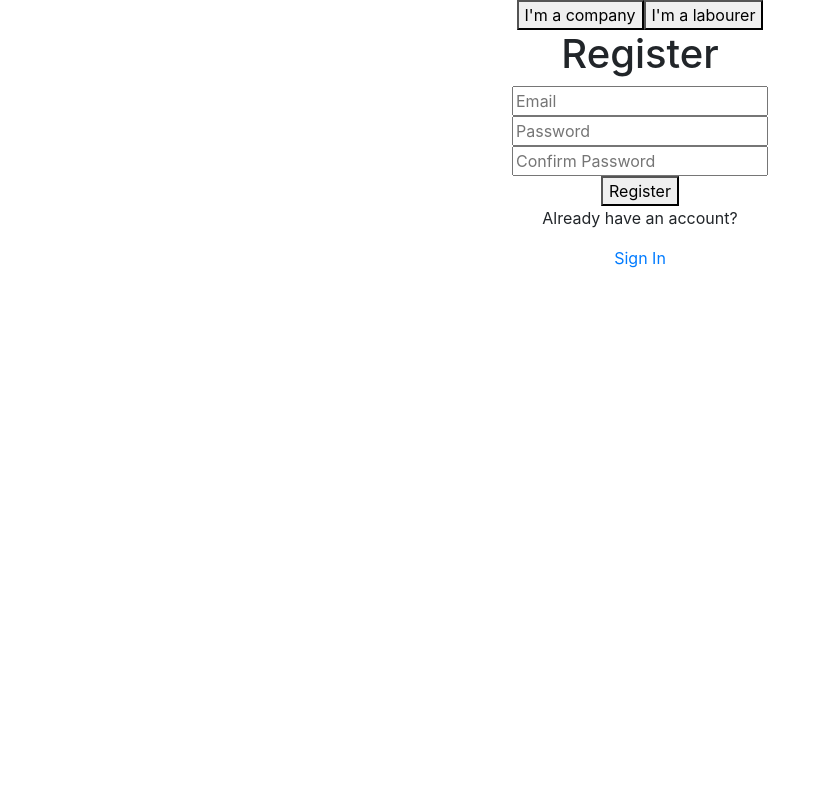
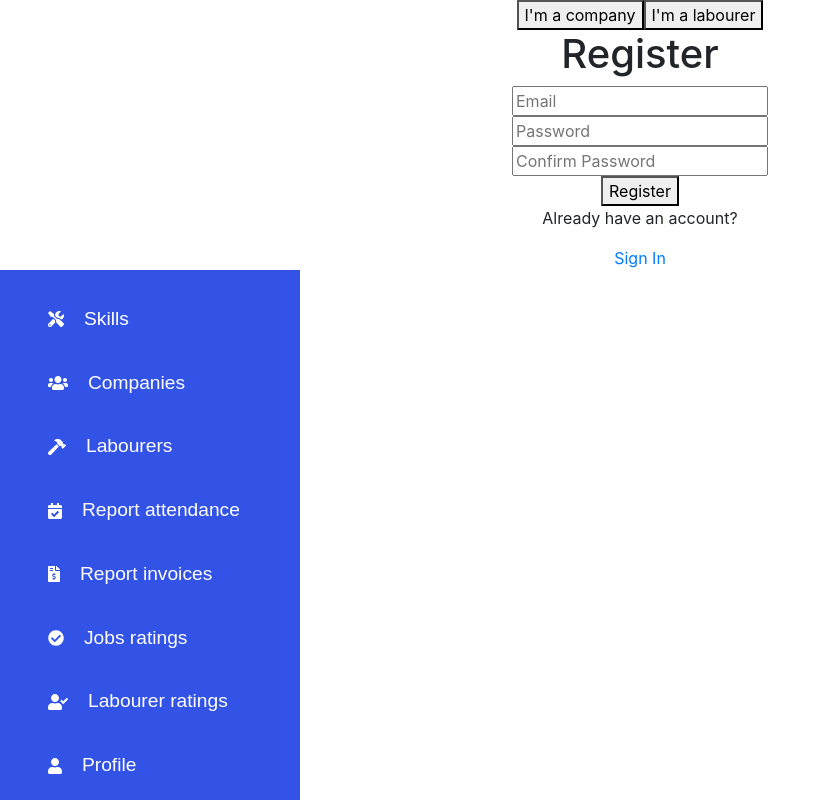
Before and after one commit to denismaltev/RecruitmentSystem_front_end, a React (Create React App) app in the folder recruitmentapp/: page /#/registration in a window 1280 px wide. Shown: the top 800 px of the page, without its empty margins (0-831 px from the left). Built offline with nearby package versions, Linux system fonts and the light colour scheme.

Commit message:
Router isAuth& Roles works

```diff
--- a/recruitmentapp/src/App.js
+++ b/recruitmentapp/src/App.js
@@ -17,6 +17,7 @@ import LabourerUpcomingJobs from "./pages/LabourerUpcomingJobs";
 import LabourerPastJobs from "./pages/LabourerPastJobs";
 import CompanyProfile from "./pages/CompanyProfile";
 import CompanyJobs from "./pages/CompanyJobs";
+import Navbar from "./components/Navbar";
 
 import {
   faTools,
@@ -50,7 +51,7 @@ library.add(
 
 export default class App extends React.Component {
   state = {
-    isAuth: false,
+    isAuth: true,
     userRole: null,
     checkingAuth: true
   };
@@ -86,11 +87,20 @@ export default class App extends React.Component {
       !this.state.checkingAuth && (
         <div className="App">
           <Router>
-            <div>
             <Switch>
               <Route exact path="/" component={Home} />
               <Route path="/login" component={LogIn} />
               <Route path="/registration" component={Registration} />
+            </Switch>
+          </Router>
+          {this.state.isAuth && (
+            <div className="navAndContent">
+              <Router>
+                <Navbar auth={authProps} />
+                <Switch>
+                  {/* recruiter section start */}
+                  {this.state.userRole === "admin" && (
+                    <div>
                       <Route
                         path="/recruiter-skills"
                         render={props => (
@@ -112,13 +122,19 @@ export default class App extends React.Component {
                       <Route
                         path="/recruiter-report-attendance"
                         render={props => (
-                    <RecruiterReportAttendance {...props} auth={authProps} />
+                          <RecruiterReportAttendance
+                            {...props}
+                            auth={authProps}
+                          />
                         )}
                       />
                       <Route
                         path="/recruiter-report-invoices"
                         render={props => (
-                    <RecruiterReportInvoices {...props} auth={authProps} />
+                          <RecruiterReportInvoices
+                            {...props}
+                            auth={authProps}
+                          />
                         )}
                       />
                       <Route
@@ -130,9 +146,19 @@ export default class App extends React.Component {
                       <Route
                         path="/recruiter-labourer-ratings"
                         render={props => (
-                    <RecruiterLabourerRatings {...props} auth={authProps} />
+                          <RecruiterLabourerRatings
+                            {...props}
+                            auth={authProps}
+                          />
                         )}
                       />
+                    </div>
+                  )}
+                  {/* recruiter section end */}
+
+                  {/* labourer section start */}
+                  {this.state.userRole === "labourer" && (
+                    <div>
                       <Route
                         path="/labourer-profile"
                         render={props => (
@@ -151,6 +177,13 @@ export default class App extends React.Component {
                           <LabourerPastJobs {...props} auth={authProps} />
                         )}
                       />
+                    </div>
+                  )}
+                  {/* labourer section end */}
+
+                  {/* company section start */}
+                  {this.state.userRole === "company" && (
+                    <div>
                       <Route
                         path="/company-profile"
                         render={props => (
@@ -159,11 +192,17 @@ export default class App extends React.Component {
                       />
                       <Route
                         path="/company-jobs"
-                  render={props => <CompanyJobs {...props} auth={authProps} />}
+                        render={props => (
+                          <CompanyJobs {...props} auth={authProps} />
+                        )}
                       />
+                    </div>
+                  )}
+                  {/* company section end */}
                 </Switch>
+              </Router>
             </div>
-          </Router>
+          )}
         </div>
       )
     );
--- a/recruitmentapp/src/pages/Home.jsx
+++ b/recruitmentapp/src/pages/Home.jsx
@@ -1,11 +1,11 @@
 import React from "react";
-import Navbar from "../components/Navbar";
+// import Navbar from "../components/Navbar";
 
 export default class Home extends React.Component {
   render() {
     return (
-      <div className="navAndContent">
-        <Navbar />
+      <div>
+        {/* <Navbar /> */}
         <div className="content">
           <h1> Welcome !!</h1>
         </div>
```
Also changed, not shown: recruitmentapp/src/components/Navbar.jsx (+7 -8 lines). Lines whose indentation alone changed are shown as unchanged.
